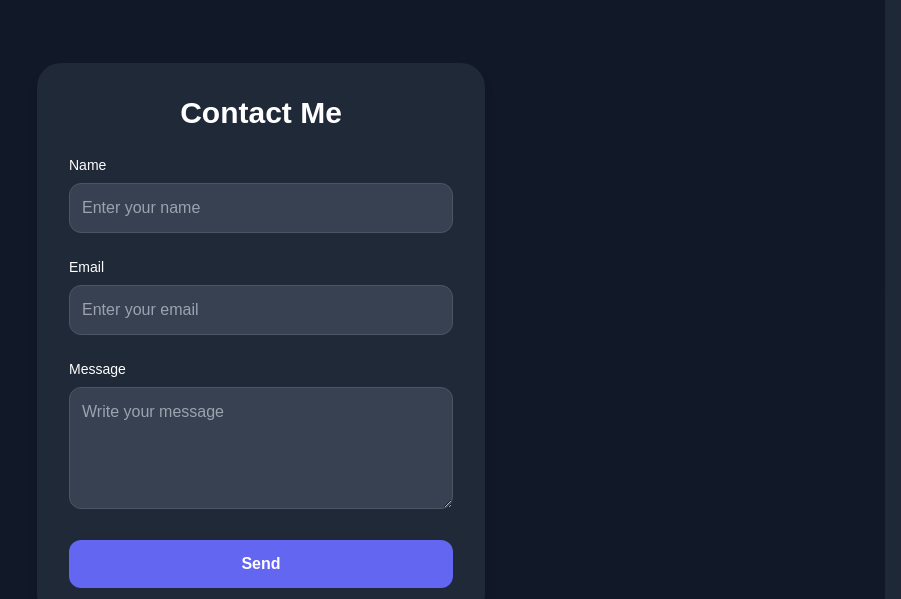
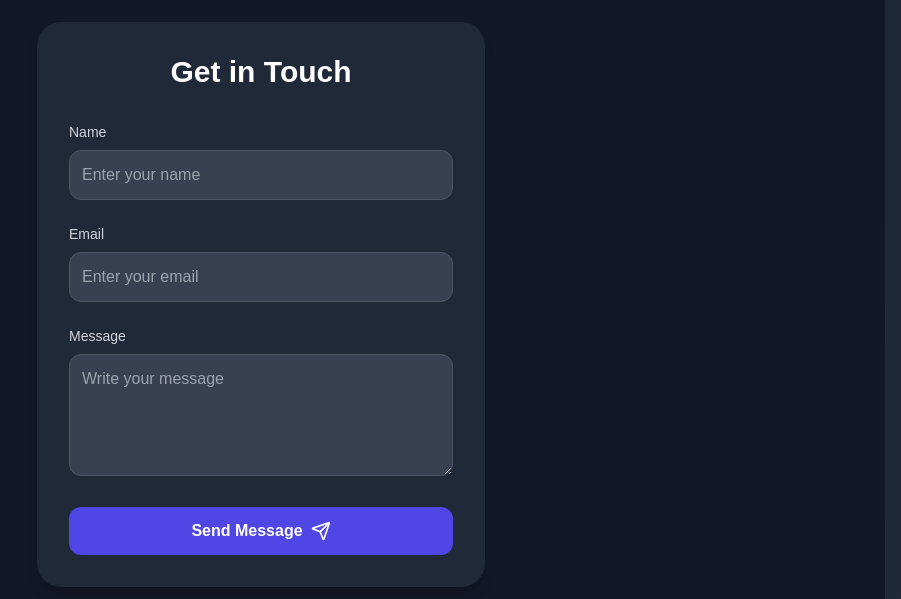
Before and after one commit to bhatiadipankar18/portfolioWebsite, a Next.js app: page / in a window 1280 px wide. Shown: the part 4197-4796 px from the top of the page, without its empty margins (379-1280 px from the left). Built offline with nearby package versions, Linux system fonts and the light colour scheme.

Commit message:
Changed UI of ContactMe section

```diff
--- a/app/components/ContactMe.tsx
+++ b/app/components/ContactMe.tsx
@@ -1,143 +1,182 @@
-"use client";
+"use client"
 
-import { useState } from "react";
+import { useState } from "react"
+import { motion } from "framer-motion"
+import { Send, CheckCircle, XCircle } from "lucide-react"
 
 type FormData = {
-  name: string;
-  email: string;
-  message: string;
-};
+  name: string
+  email: string
+  message: string
+}
 
 type Errors = {
-  name?: string;
-  email?: string;
-  message?: string;
-};
+  name?: string
+  email?: string
+  message?: string
+}
 
 export default function ContactMe() {
   const [formData, setFormData] = useState<FormData>({
     name: "",
     email: "",
     message: "",
-  });
-  const [errors, setErrors] = useState<Errors>({});
-  const [success, setSuccess] = useState<string>("");
+  })
+  const [errors, setErrors] = useState<Errors>({})
+  const [status, setStatus] = useState<"idle" | "loading" | "success" | "error">("idle")
 
   const validate = (): boolean => {
-    let valid = true;
-    const newErrors: Errors = {};
+    let valid = true
+    const newErrors: Errors = {}
 
     if (formData.name.trim().length < 3) {
-      valid = false;
-      newErrors.name = "Name must be at least 3 characters.";
+      valid = false
+      newErrors.name = "Name must be at least 3 characters."
     }
     if (!/^\S+@\S+\.\S+$/.test(formData.email)) {
-      valid = false;
-      newErrors.email = "Invalid email address.";
+      valid = false
+      newErrors.email = "Invalid email address."
     }
-    if (formData.message.trim().length < 3) {
-      valid = false;
-      newErrors.message = "Message must be at least 3 characters.";
+    if (formData.message.trim().length < 10) {
+      valid = false
+      newErrors.message = "Message must be at least 10 characters."
     }
 
-    setErrors(newErrors);
-    return valid;
-  };
+    setErrors(newErrors)
+    return valid
+  }
 
   const handleSubmit = async (e: React.FormEvent) => {
-    e.preventDefault();
-    if (!validate()) return;
+    e.preventDefault()
+    if (!validate()) return
+
+    setStatus("loading")
 
     try {
       const response = await fetch("/api/contact", {
         method: "POST",
         headers: { "Content-Type": "application/json" },
         body: JSON.stringify(formData),
-      });
+      })
 
       if (response.ok) {
-        setSuccess("Message sent successfully!");
-        setFormData({ name: "", email: "", message: "" });
-        setErrors({});
+        setStatus("success")
+        setFormData({ name: "", email: "", message: "" })
+        setErrors({})
       } else {
-        setSuccess("Failed to send message. Please try again.");
+        setStatus("error")
       }
     } catch (error) {
-      setSuccess("An error occurred. Please try again.");
+      setStatus("error")
     }
-  };
+  }
+
+  const inputVariants = {
+    focus: { scale: 1.02, transition: { type: "spring", stiffness: 300 } },
+  }
 
   return (
-    <section
-      id="contact"
-      className="bg-gray-900 text-white py-12 px-6 flex items-center justify-center min-h-screen"
+    <section id="contact" className="py-20 bg-gray-900">
+      <div className="container mx-auto px-4">
+        <motion.div
+          initial={{ opacity: 0, y: 20 }}
+          animate={{ opacity: 1, y: 0 }}
+          transition={{ duration: 0.5 }}
+          className="bg-gray-800 p-8 rounded-3xl shadow-lg max-w-md mx-auto"
         >
-      <form
-        className="bg-gray-800 p-8 rounded-3xl shadow-lg w-full max-w-md space-y-6"
-        onSubmit={handleSubmit}
-      >
-        <h2 className="text-3xl font-bold text-white text-center">Contact Me</h2>
+          <h2 className="text-3xl font-bold text-white text-center mb-8">Get in Touch</h2>
+          <form onSubmit={handleSubmit} className="space-y-6">
             <div>
-          <label className="block text-sm mb-2">Name</label>
-          <input
+              <label htmlFor="name" className="block text-sm font-medium text-gray-300 mb-2">
+                Name
+              </label>
+              <motion.input
+                id="name"
                 type="text"
                 value={formData.name}
                 onChange={(e) => setFormData({ ...formData, name: e.target.value })}
                 className="w-full p-3 rounded-xl bg-gray-700 text-white border border-gray-600 focus:outline-none focus:ring-2 focus:ring-indigo-500"
                 placeholder="Enter your name"
+                variants={inputVariants}
+                whileFocus="focus"
               />
-          {errors.name && (
-            <p className="text-red-500 text-sm mt-1">{errors.name}</p>
-          )}
+              {errors.name && <p className="text-red-500 text-sm mt-1">{errors.name}</p>}
             </div>
             <div>
-          <label className="block text-sm mb-2">Email</label>
-          <input
+              <label htmlFor="email" className="block text-sm font-medium text-gray-300 mb-2">
+                Email
+              </label>
+              <motion.input
+                id="email"
                 type="email"
                 value={formData.email}
-            onChange={(e) =>
-              setFormData({ ...formData, email: e.target.value })
-            }
+                onChange={(e) => setFormData({ ...formData, email: e.target.value })}
                 className="w-full p-3 rounded-xl bg-gray-700 text-white border border-gray-600 focus:outline-none focus:ring-2 focus:ring-indigo-500"
                 placeholder="Enter your email"
+                variants={inputVariants}
+                whileFocus="focus"
               />
-          {errors.email && (
-            <p className="text-red-500 text-sm mt-1">{errors.email}</p>
-          )}
+              {errors.email && <p className="text-red-500 text-sm mt-1">{errors.email}</p>}
             </div>
             <div>
-          <label className="block text-sm mb-2">Message</label>
-          <textarea
+              <label htmlFor="message" className="block text-sm font-medium text-gray-300 mb-2">
+                Message
+              </label>
+              <motion.textarea
+                id="message"
                 value={formData.message}
-            onChange={(e) =>
-              setFormData({ ...formData, message: e.target.value })
-            }
+                onChange={(e) => setFormData({ ...formData, message: e.target.value })}
                 className="w-full p-3 rounded-xl bg-gray-700 text-white border border-gray-600 focus:outline-none focus:ring-2 focus:ring-indigo-500"
                 rows={4}
                 placeholder="Write your message"
-          ></textarea>
-          {errors.message && (
-            <p className="text-red-500 text-sm mt-1">{errors.message}</p>
+                variants={inputVariants}
+                whileFocus="focus"
+              ></motion.textarea>
+              {errors.message && <p className="text-red-500 text-sm mt-1">{errors.message}</p>}
+            </div>
+            <motion.button
+              type="submit"
+              className="w-full bg-indigo-600 hover:bg-indigo-700 text-white font-bold py-3 px-4 rounded-xl transition flex items-center justify-center"
+              whileHover={{ scale: 1.05 }}
+              whileTap={{ scale: 0.95 }}
+              disabled={status === "loading"}
+            >
+              {status === "loading" ? (
+                <motion.div
+                  className="h-5 w-5 border-t-2 border-white rounded-full"
+                  animate={{ rotate: 360 }}
+                  transition={{ duration: 1, repeat: Number.POSITIVE_INFINITY, ease: "linear" }}
+                />
+              ) : (
+                <>
+                  Send Message
+                  <Send className="ml-2 h-5 w-5" />
+                </>
               )}
+            </motion.button>
+          </form>
+          {status === "success" && (
+            <motion.div
+              initial={{ opacity: 0, y: 10 }}
+              animate={{ opacity: 1, y: 0 }}
+              className="mt-4 p-3 bg-green-600 text-white rounded-xl flex items-center"
+            >
+              <CheckCircle className="mr-2 h-5 w-5" />
+              Message sent successfully!
+            </motion.div>
+          )}
+          {status === "error" && (
+            <motion.div
+              initial={{ opacity: 0, y: 10 }}
+              animate={{ opacity: 1, y: 0 }}
+              className="mt-4 p-3 bg-red-600 text-white rounded-xl flex items-center"
+            >
+              <XCircle className="mr-2 h-5 w-5" />
+              Failed to send message. Please try again.
+            </motion.div>
+          )}
+        </motion.div>
       </div>
-        <button
-          type="submit"
-          className="w-full bg-indigo-500 hover:bg-indigo-600 text-white font-bold py-3 px-4 rounded-xl transition"
-        >
-          Send
-        </button>
-        {success && (
-          <p
-            className={`text-center text-sm mt-4 ${
-              success.includes("successfully")
-                ? "text-green-500"
-                : "text-red-500"
-            }`}
-          >
-            {success}
-          </p>
-        )}
-      </form>
     </section>
-  );
+  )
 }
```
Lines whose indentation alone changed are shown as unchanged.
